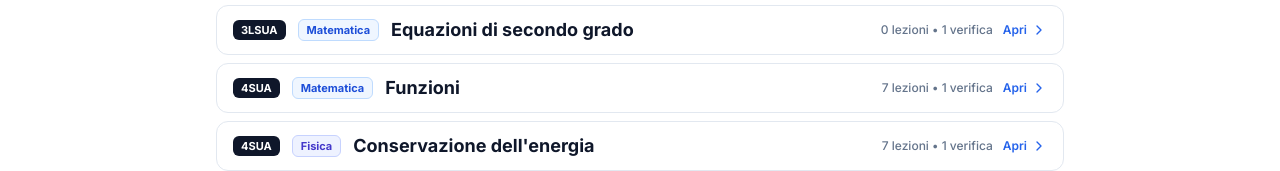
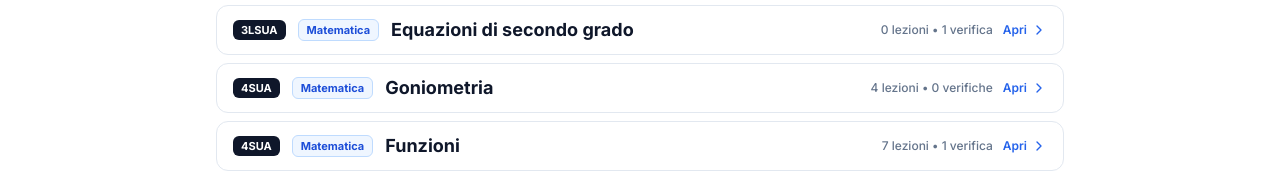
Before and after one commit to marcopanizzasite/archivio, a plain HTML site: page index.html in a window 1280 px wide. Shown: the part 416-587 px from the top of the page. Drawn offline with nearby package versions, Linux system fonts and the light colour scheme.

Commit message:
Update index.html

```diff
--- a/index.html
+++ b/index.html
@@ -452,6 +452,47 @@
 
 const INITIAL_DATA = [
   {
+    "id": "arg-1795715383270",
+    "year": "2026/27",
+    "className": "4SUA",
+    "subject": "Matematica",
+    "title": "Goniometria",
+    "items": [
+      {
+        "id": "item-1795715426157-grmf",
+        "kind": "Lezione",
+        "date": "2026-11-26",
+        "title": "Lezione 4sua 13.11",
+        "notes": "",
+        "url": "https://drive.google.com/file/d/1T1RZz9t_GTc6am3lEtXTNmhaEA011WDT/view?usp=sharing"
+      },
+      {
+        "id": "item-1795715458869-sxww",
+        "kind": "Lezione",
+        "date": "2026-11-26",
+        "title": "Lezione 4sua 16.11",
+        "notes": "",
+        "url": "https://drive.google.com/file/d/1LdIf-0yRCrVasX_w77W6r80Ir1fdu7ov/view?usp=sharing"
+      },
+      {
+        "id": "item-1795715482681-gd6y",
+        "kind": "Lezione",
+        "date": "2026-11-26",
+        "title": "Lezione 4sua 20.11",
+        "notes": "",
+        "url": "https://drive.google.com/file/d/1dzbMXXMWtYOSkM05W5mgYQxWbHJ4VtIl/view?usp=sharing"
+      },
+      {
+        "id": "item-1795715506941-8lhl",
+        "kind": "Lezione",
+        "date": "2026-11-26",
+        "title": "Lezione 4sua 24.11",
+        "notes": "",
+        "url": "https://drive.google.com/file/d/11mrL7NG3T96I_4l3gjTS58u1R6JBfU3i/view?usp=sharing"
+      }
+    ]
+  },
+  {
     "id": "arg-1795713588130",
     "year": "2026/27",
     "className": "4SUA",
```
